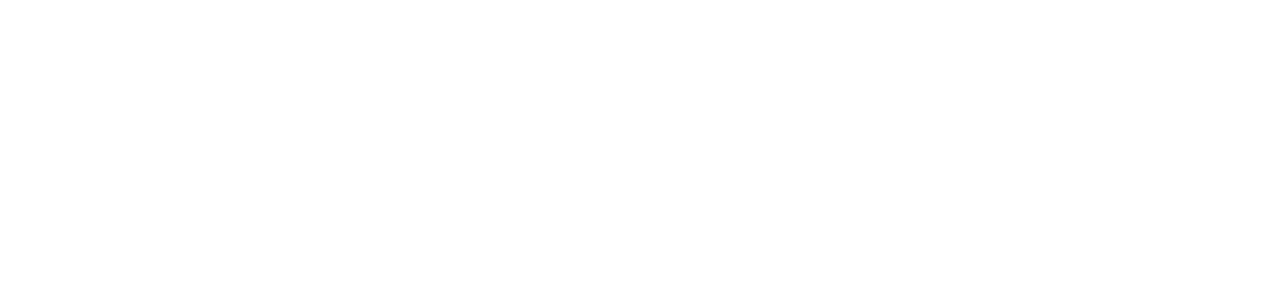
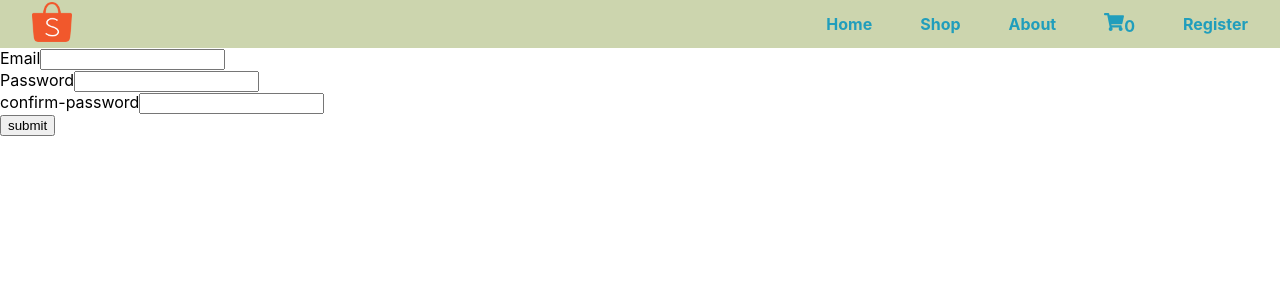
Before and after one commit to vishnuvish-star/react-web, a React (Create React App) app: page /register in a window 1280 px wide. Before the commit this address had no page. Shown: the top 300 px of the page. Built offline with nearby package versions, Linux system fonts and the light colour scheme.

Commit message:
add firebase config

```diff
--- a/package.json
+++ b/package.json
@@ -6,11 +6,13 @@
     "@testing-library/jest-dom": "^5.16.5",
     "@testing-library/react": "^13.4.0",
     "@testing-library/user-event": "^13.5.0",
+    "firebase": "^9.20.0",
     "react": "^18.2.0",
     "react-dom": "^18.2.0",
     "react-icons": "^4.8.0",
     "react-router-dom": "^6.10.0",
     "react-scripts": "^5.0.1",
+    "react-toastify": "^9.1.2",
     "uuidv4": "^6.2.13",
     "web-vitals": "^2.1.4"
   },
--- a/src/App.js
+++ b/src/App.js
@@ -4,6 +4,8 @@ import Home from "./component/home.component/home.component";
 import Shop from "./component/shop.component/shop.component";
 import Checkout from "./component/checkout/checkout.component";
 import { ContextProvider } from "./component/context/context.";
+import RegisterUser from "./component/register/registerUser.component";
+
 // import CartContext from "./component/context/context.";
 // import { useContext } from "react";
 import { BrowserRouter } from "react-router-dom";
@@ -26,6 +28,7 @@ function App() {
             <Route index element={<Home />} />
             <Route path="/shop" element={<Shop />} />
             <Route path="/checkout" element={<Checkout />} />
+            <Route path="/register" element={<RegisterUser />} />
           </Route>
         </Routes>
       </BrowserRouter>
--- a/src/component/context/context..jsx
+++ b/src/component/context/context..jsx
@@ -35,10 +35,7 @@ export function ContextProvider({ children }) {
         cartItem.id === product.id
           ? {
               ...cartItem,
-              count:
-                cartItem.count > 1
-                  ? cartItem.count - 1
-                  : removeItem(cartItem.removeItem),
+              count: cartItem.count > 1 ? cartItem.count - 1 : 1,
             }
           : cartItem
       ),
--- a/src/component/header.component/header.component.jsx
+++ b/src/component/header.component/header.component.jsx
@@ -29,6 +29,11 @@ const Header = () => {
               <span>{cartItemCount}</span>
             </div>
           </Link>
+          <Link to={"/register"} className="link">
+            <div>
+              <div className="register">Register</div>
+            </div>
+          </Link>
         </div>
       </div>
     </div>
--- /dev/null
+++ b/src/component/register/registerUser.component.jsx
@@ -0,0 +1,79 @@
+import { useEffect, useState } from "react";
+import { toast, ToastContainer } from "react-toastify";
+import { auth } from "../../utils/firebase.config";
+import { createUserWithEmailAndPassword } from "firebase/auth";
+const RegisterUser = () => {
+  const [email, setEmail] = useState("");
+  const [password, setPassword] = useState("");
+  const [confirmPassword, setConfirmPassword] = useState("");
+
+  const registerUser = (e) => {
+    e.preventDefault();
+    if (confirmPassword !== password) {
+      console.log("password not match");
+      return "password error";
+    }
+
+    createUserWithEmailAndPassword(auth, email, password)
+      .then((userCredential) => {
+        // Signed in
+        const user = userCredential.user;
+        console.log(user);
+        // toast.success("user created");
+        // ...
+      })
+      .catch((error) => {
+        const errorCode = error.code;
+        const errorMessage = error.message;
+        // ..
+      });
+  };
+
+  return (
+    <>
+      <ToastContainer />
+      <form onSubmit={registerUser}>
+        <div>
+          <label htmlFor="email">Email</label>
+          <input
+            onChange={(e) => {
+              setEmail(e.target.value);
+            }}
+            type="email"
+            value={email}
+            id="email"
+          />
+        </div>
+        <div>
+          <label htmlFor="password">Password</label>
+
+          <input
+            onChange={(e) => {
+              setPassword(e.target.value);
+            }}
+            type="password"
+            id="password"
+            value={password}
+          />
+        </div>
+        <div>
+          <label htmlFor="confirm-password"> confirm-password</label>
+          <input
+            onChange={(e) => {
+              setConfirmPassword(e.target.value);
+            }}
+            type="password"
+            id="confirm-password"
+            value={confirmPassword}
+          />
+        </div>
+        <div>
+          <button type="submit"> submit</button>
+        </div>
+      </form>
+      <div>{registerUser}</div>
+    </>
+  );
+};
+
+export default RegisterUser;
--- /dev/null
+++ b/src/utils/firebase.config.js
@@ -0,0 +1,15 @@
+import { initializeApp } from "firebase/app";
+
+import { getAuth } from "firebase/auth";
+
+const firebaseConfig = {
+  apiKey: "AIzaSyBJyI2jrxAwGePr9fdO6GdKIuABtoQeeYk",
+  authDomain: "shop-page-a7934.firebaseapp.com",
+  projectId: "shop-page-a7934",
+  storageBucket: "shop-page-a7934.appspot.com",
+  messagingSenderId: "902964407145",
+  appId: "1:902964407145:web:2df4c4b708e76a0b812bf8",
+};
+
+const app = initializeApp(firebaseConfig);
+export const auth = getAuth(app);
```
Also changed, not shown: 1 other file (tests, documents, lock files or other folders).
